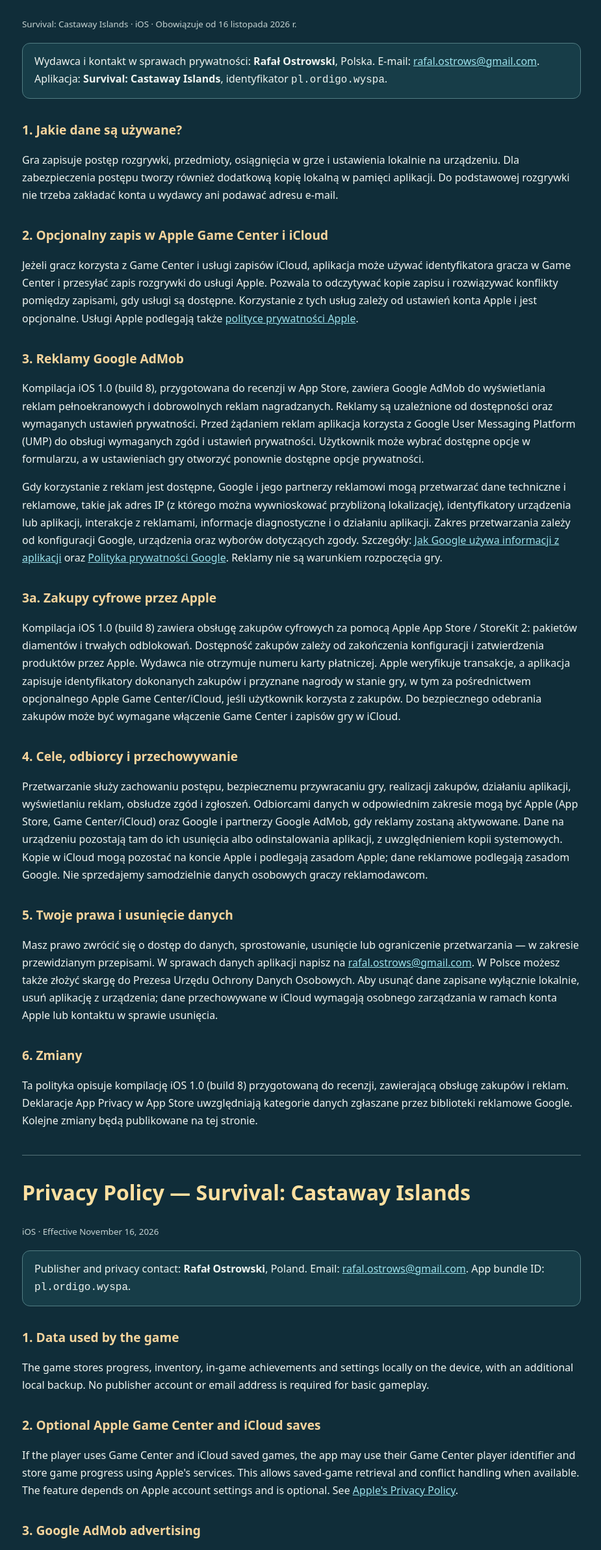
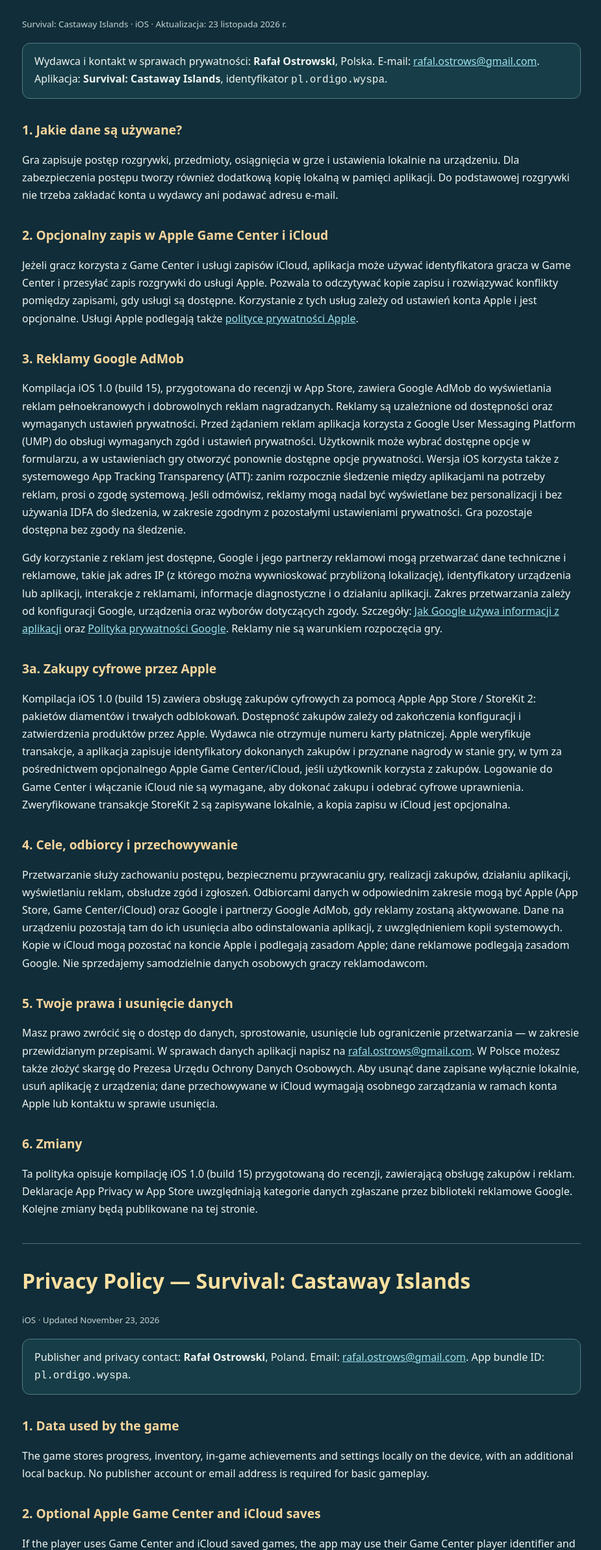
Before and after one commit to PizzaRica/kaldorn-privacy, a plain HTML site: page wyspa-rozbitka/privacy/index.html in a window 1280 px wide. Shown: the part 148-2533 px from the top of the page at 65% size, without its empty margins (176-1101 px from the left). Drawn offline with Linux system fonts and the light colour scheme.

Commit message:
Update Survival Castaway iOS build 15 ATT and optional Game Center privacy disclosure

```diff
--- a/wyspa-rozbitka/privacy/index.html
+++ b/wyspa-rozbitka/privacy/index.html
@@ -4,31 +4,31 @@
 <style>:root{color-scheme:dark}body{margin:0;background:#102d39;color:#f0f5f1;font:16px/1.7 system-ui,-apple-system,sans-serif}main{max-width:860px;margin:36px auto;padding:16px 24px 64px}h1{font-size:2rem;line-height:1.2;color:#ffe0a0}h2{font-size:1.2rem;margin-top:2rem;color:#f6d49c}a{color:#9ce2ec}nav{display:flex;gap:18px;flex-wrap:wrap}.lead{padding:14px 18px;border:1px solid #517d83;border-radius:12px;background:#173d48}small{color:#c6d4d3}hr{border:0;border-top:1px solid #547178;margin:38px 0}li{margin:.4rem 0}</style></head><body><main>
 <nav><a href="../support/">Pomoc / Support</a><a href="#pl">Polski</a><a href="#en">English</a></nav>
 <section id="pl" lang="pl"><h1>Polityka prywatności — Wyspa Rozbitka</h1>
-<small>Survival: Castaway Islands · iOS · Obowiązuje od 16 listopada 2026 r.</small>
+<small>Survival: Castaway Islands · iOS · Aktualizacja: 23 listopada 2026 r.</small>
 <p class="lead">Wydawca i kontakt w sprawach prywatności: <strong>Rafał Ostrowski</strong>, Polska. E-mail: <a href="mailto:rafal.ostrows@gmail.com">rafal.ostrows@gmail.com</a>. Aplikacja: <strong>Survival: Castaway Islands</strong>, identyfikator <code>pl.ordigo.wyspa</code>.</p>
 <h2>1. Jakie dane są używane?</h2>
 <p>Gra zapisuje postęp rozgrywki, przedmioty, osiągnięcia w grze i ustawienia lokalnie na urządzeniu. Dla zabezpieczenia postępu tworzy również dodatkową kopię lokalną w pamięci aplikacji. Do podstawowej rozgrywki nie trzeba zakładać konta u wydawcy ani podawać adresu e-mail.</p>
 <h2>2. Opcjonalny zapis w Apple Game Center i iCloud</h2>
 <p>Jeżeli gracz korzysta z Game Center i usługi zapisów iCloud, aplikacja może używać identyfikatora gracza w Game Center i przesyłać zapis rozgrywki do usługi Apple. Pozwala to odczytywać kopie zapisu i rozwiązywać konflikty pomiędzy zapisami, gdy usługi są dostępne. Korzystanie z tych usług zależy od ustawień konta Apple i jest opcjonalne. Usługi Apple podlegają także <a href="https://www.apple.com/legal/privacy/">polityce prywatności Apple</a>.</p>
 <h2>3. Reklamy Google AdMob</h2>
-<p>Kompilacja iOS 1.0 (build 8), przygotowana do recenzji w App Store, zawiera Google AdMob do wyświetlania reklam pełnoekranowych i dobrowolnych reklam nagradzanych. Reklamy są uzależnione od dostępności oraz wymaganych ustawień prywatności. Przed żądaniem reklam aplikacja korzysta z Google User Messaging Platform (UMP) do obsługi wymaganych zgód i ustawień prywatności. Użytkownik może wybrać dostępne opcje w formularzu, a w ustawieniach gry otworzyć ponownie dostępne opcje prywatności.</p>
+<p>Kompilacja iOS 1.0 (build 15), przygotowana do recenzji w App Store, zawiera Google AdMob do wyświetlania reklam pełnoekranowych i dobrowolnych reklam nagradzanych. Reklamy są uzależnione od dostępności oraz wymaganych ustawień prywatności. Przed żądaniem reklam aplikacja korzysta z Google User Messaging Platform (UMP) do obsługi wymaganych zgód i ustawień prywatności. Użytkownik może wybrać dostępne opcje w formularzu, a w ustawieniach gry otworzyć ponownie dostępne opcje prywatności. Wersja iOS korzysta także z systemowego App Tracking Transparency (ATT): zanim rozpocznie śledzenie między aplikacjami na potrzeby reklam, prosi o zgodę systemową. Jeśli odmówisz, reklamy mogą nadal być wyświetlane bez personalizacji i bez używania IDFA do śledzenia, w zakresie zgodnym z pozostałymi ustawieniami prywatności. Gra pozostaje dostępna bez zgody na śledzenie.</p>
 <p>Gdy korzystanie z reklam jest dostępne, Google i jego partnerzy reklamowi mogą przetwarzać dane techniczne i reklamowe, takie jak adres IP (z którego można wywnioskować przybliżoną lokalizację), identyfikatory urządzenia lub aplikacji, interakcje z reklamami, informacje diagnostyczne i o działaniu aplikacji. Zakres przetwarzania zależy od konfiguracji Google, urządzenia oraz wyborów dotyczących zgody. Szczegóły: <a href="https://policies.google.com/technologies/ads">Jak Google używa informacji z aplikacji</a> oraz <a href="https://policies.google.com/privacy">Polityka prywatności Google</a>. Reklamy nie są warunkiem rozpoczęcia gry.</p>
 <h2>3a. Zakupy cyfrowe przez Apple</h2>
-<p>Kompilacja iOS 1.0 (build 8) zawiera obsługę zakupów cyfrowych za pomocą Apple App Store / StoreKit 2: pakietów diamentów i trwałych odblokowań. Dostępność zakupów zależy od zakończenia konfiguracji i zatwierdzenia produktów przez Apple. Wydawca nie otrzymuje numeru karty płatniczej. Apple weryfikuje transakcje, a aplikacja zapisuje identyfikatory dokonanych zakupów i przyznane nagrody w stanie gry, w tym za pośrednictwem opcjonalnego Apple Game Center/iCloud, jeśli użytkownik korzysta z zakupów. Do bezpiecznego odebrania zakupów może być wymagane włączenie Game Center i zapisów gry w iCloud.</p>
+<p>Kompilacja iOS 1.0 (build 15) zawiera obsługę zakupów cyfrowych za pomocą Apple App Store / StoreKit 2: pakietów diamentów i trwałych odblokowań. Dostępność zakupów zależy od zakończenia konfiguracji i zatwierdzenia produktów przez Apple. Wydawca nie otrzymuje numeru karty płatniczej. Apple weryfikuje transakcje, a aplikacja zapisuje identyfikatory dokonanych zakupów i przyznane nagrody w stanie gry, w tym za pośrednictwem opcjonalnego Apple Game Center/iCloud, jeśli użytkownik korzysta z zakupów. Logowanie do Game Center i włączanie iCloud nie są wymagane, aby dokonać zakupu i odebrać cyfrowe uprawnienia. Zweryfikowane transakcje StoreKit 2 są zapisywane lokalnie, a kopia zapisu w iCloud jest opcjonalna.</p>
 <h2>4. Cele, odbiorcy i przechowywanie</h2>
 <p>Przetwarzanie służy zachowaniu postępu, bezpiecznemu przywracaniu gry, realizacji zakupów, działaniu aplikacji, wyświetlaniu reklam, obsłudze zgód i zgłoszeń. Odbiorcami danych w odpowiednim zakresie mogą być Apple (App Store, Game Center/iCloud) oraz Google i partnerzy Google AdMob, gdy reklamy zostaną aktywowane. Dane na urządzeniu pozostają tam do ich usunięcia albo odinstalowania aplikacji, z uwzględnieniem kopii systemowych. Kopie w iCloud mogą pozostać na koncie Apple i podlegają zasadom Apple; dane reklamowe podlegają zasadom Google. Nie sprzedajemy samodzielnie danych osobowych graczy reklamodawcom.</p>
 <h2>5. Twoje prawa i usunięcie danych</h2>
 <p>Masz prawo zwrócić się o dostęp do danych, sprostowanie, usunięcie lub ograniczenie przetwarzania — w zakresie przewidzianym przepisami. W sprawach danych aplikacji napisz na <a href="mailto:rafal.ostrows@gmail.com?subject=Wyspa%20Rozbitka%20-%20prywatnosc">rafal.ostrows@gmail.com</a>. W Polsce możesz także złożyć skargę do Prezesa Urzędu Ochrony Danych Osobowych. Aby usunąć dane zapisane wyłącznie lokalnie, usuń aplikację z urządzenia; dane przechowywane w iCloud wymagają osobnego zarządzania w ramach konta Apple lub kontaktu w sprawie usunięcia.</p>
-<h2>6. Zmiany</h2><p>Ta polityka opisuje kompilację iOS 1.0 (build 8) przygotowaną do recenzji, zawierającą obsługę zakupów i reklam. Deklaracje App Privacy w App Store uwzględniają kategorie danych zgłaszane przez biblioteki reklamowe Google. Kolejne zmiany będą publikowane na tej stronie.</p>
+<h2>6. Zmiany</h2><p>Ta polityka opisuje kompilację iOS 1.0 (build 15) przygotowaną do recenzji, zawierającą obsługę zakupów i reklam. Deklaracje App Privacy w App Store uwzględniają kategorie danych zgłaszane przez biblioteki reklamowe Google. Kolejne zmiany będą publikowane na tej stronie.</p>
 </section><hr><section id="en" lang="en"><h1>Privacy Policy — Survival: Castaway Islands</h1>
-<small>iOS · Effective November 16, 2026</small>
+<small>iOS · Updated November 23, 2026</small>
 <p class="lead">Publisher and privacy contact: <strong>Rafał Ostrowski</strong>, Poland. Email: <a href="mailto:rafal.ostrows@gmail.com">rafal.ostrows@gmail.com</a>. App bundle ID: <code>pl.ordigo.wyspa</code>.</p>
 <h2>1. Data used by the game</h2><p>The game stores progress, inventory, in-game achievements and settings locally on the device, with an additional local backup. No publisher account or email address is required for basic gameplay.</p>
 <h2>2. Optional Apple Game Center and iCloud saves</h2><p>If the player uses Game Center and iCloud saved games, the app may use their Game Center player identifier and store game progress using Apple's services. This allows saved-game retrieval and conflict handling when available. The feature depends on Apple account settings and is optional. See <a href="https://www.apple.com/legal/privacy/">Apple's Privacy Policy</a>.</p>
-<h2>3. Google AdMob advertising</h2><p>iOS version 1.0 (build 8), prepared for App Store review, includes Google AdMob for interstitial and optional rewarded ads. Ad availability depends on the required privacy settings and on ad inventory. Before requesting ads, the app uses Google's User Messaging Platform (UMP) to manage required consent and privacy options. Players can make choices where available and reopen available privacy options from the game settings.</p>
+<h2>3. Google AdMob advertising</h2><p>iOS version 1.0 (build 15), prepared for App Store review, includes Google AdMob for interstitial and optional rewarded ads. Ad availability depends on the required privacy settings and on ad inventory. Before requesting ads, the app uses Google's User Messaging Platform (UMP) to manage required consent and privacy options. Players can make choices where available and reopen available privacy options from the game settings. On iOS, Apple's App Tracking Transparency (ATT) framework also requests system permission before cross-app tracking for advertising. If tracking permission is declined, ads may still be shown without personalization or IDFA-based tracking, subject to other privacy settings. Gameplay remains available without tracking consent.</p>
 <p>When ads are available, Google and its ad partners may process technical and advertising information such as IP address (which can indicate approximate location), device or app identifiers, ad interactions, diagnostics, and app performance data. The precise processing depends on Google's configuration, the user's device and privacy choices. See <a href="https://policies.google.com/technologies/ads">How Google uses information from apps</a> and <a href="https://policies.google.com/privacy">Google's Privacy Policy</a>. Ads are not required to start playing.</p>
-<h2>3a. Apple digital purchases</h2><p>iOS version 1.0 (build 8) includes purchase support for virtual gem packs and permanent unlocks using Apple's App Store / StoreKit 2. Purchase availability depends on Apple's review and product configuration. The publisher does not receive payment card numbers. Apple verifies transactions, and the app stores purchase identifiers and delivered rewards as part of the game save, including through optional Apple Game Center/iCloud services when a user makes purchases. Enabling Game Center and cloud saves may be necessary for safe purchase delivery.</p>
+<h2>3a. Apple digital purchases</h2><p>iOS version 1.0 (build 15) includes purchase support for virtual gem packs and permanent unlocks using Apple's App Store / StoreKit 2. Purchase availability depends on Apple's review and product configuration. The publisher does not receive payment card numbers. Apple verifies transactions, and the app stores purchase identifiers and delivered rewards as part of the game save, including through optional Apple Game Center/iCloud services when a user makes purchases. Game Center sign-in and iCloud saves are not required to buy or receive digital entitlements. Verified StoreKit 2 transactions are persisted locally, and iCloud backup is optional.</p>
 <h2>4. Purposes, recipients and retention</h2><p>Information is used to preserve game progress, support recovery, process purchases, operate the app, display ads, manage privacy choices and respond to support requests. Depending on the features in use, Apple (App Store, Game Center/iCloud) and Google and its AdMob partners may receive relevant data. Local data remains until erased or the app is removed, subject to device backups. iCloud copies may remain after uninstalling and are governed by Apple's account controls and policies; advertising data is governed by Google's practices. We do not independently sell players' personal data to advertisers.</p>
 <h2>5. Your rights and deletion</h2><p>For applicable requests to access, correct, erase or restrict your personal data, contact <a href="mailto:rafal.ostrows@gmail.com?subject=Castaway%20Islands%20privacy">rafal.ostrows@gmail.com</a>. You may also contact your local data protection authority. Uninstalling the app removes app-local data; cloud backups are managed separately through your Apple account or a deletion request.</p>
-<h2>6. Updates</h2><p>This policy describes iOS version 1.0 (build 8), prepared for App Store review with in-app purchase and advertising support. App Store App Privacy disclosures include data categories declared by the Google advertising SDKs. Future changes will be published on this page.</p></section>
+<h2>6. Updates</h2><p>This policy describes iOS version 1.0 (build 15), prepared for App Store review with in-app purchase and advertising support. App Store App Privacy disclosures include data categories declared by the Google advertising SDKs. Future changes will be published on this page.</p></section>
 </main></body></html>
```
